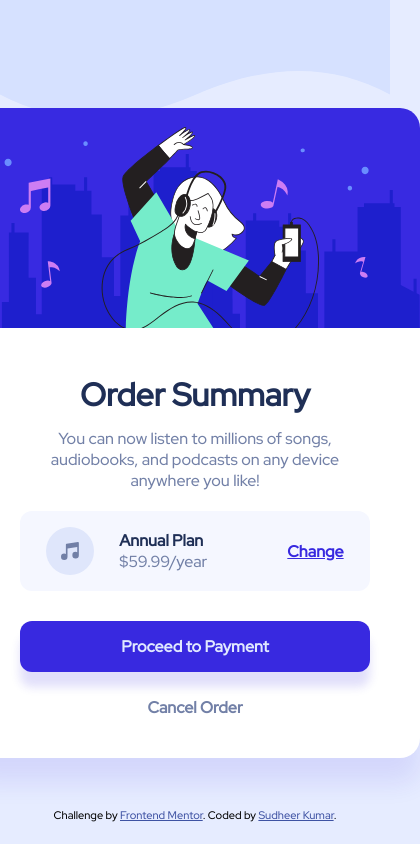
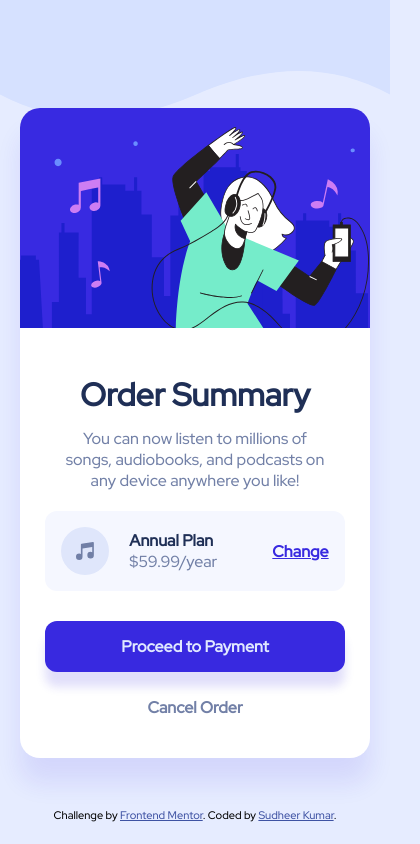
Before and after one commit to sudheerkmr/order-summary-component-main, a plain HTML site: page order-summary-component-main/index.html in a window 390 px wide. Shown: the whole page, 420 px wide, since content can reach past the window. Drawn offline with Linux system fonts and the light colour scheme.

Commit message:
Implemented Mobile Design

```diff
--- a/order-summary-component-main/styles.css
+++ b/order-summary-component-main/styles.css
@@ -122,3 +122,27 @@ body {
 .attribution a {
     color: hsl(228, 45%, 44%);
 }
+
+@media screen and (max-width: 400px) {
+    .card {
+        width: 350px;
+    }
+    .order-summary {
+        padding: 30px 25px 20px 25px;
+    }
+    .price-card {
+        width: 300px;
+    }
+    .music-icon {
+        padding: 0 20px;
+    }
+    .plan-info {
+        padding-right: 35px;
+    }
+    .change-button {
+        padding: 20px;
+    }
+    .payment-button {
+        width: 300px;
+    }
+}
```
